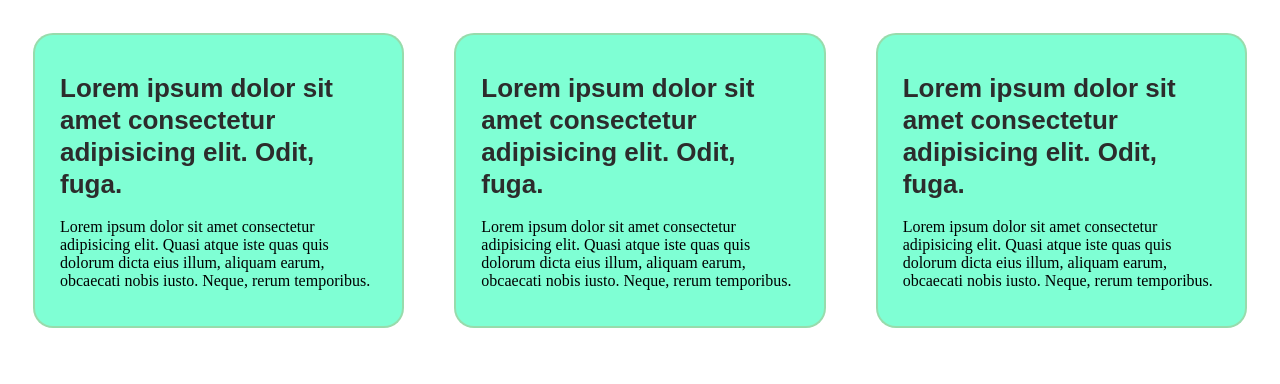
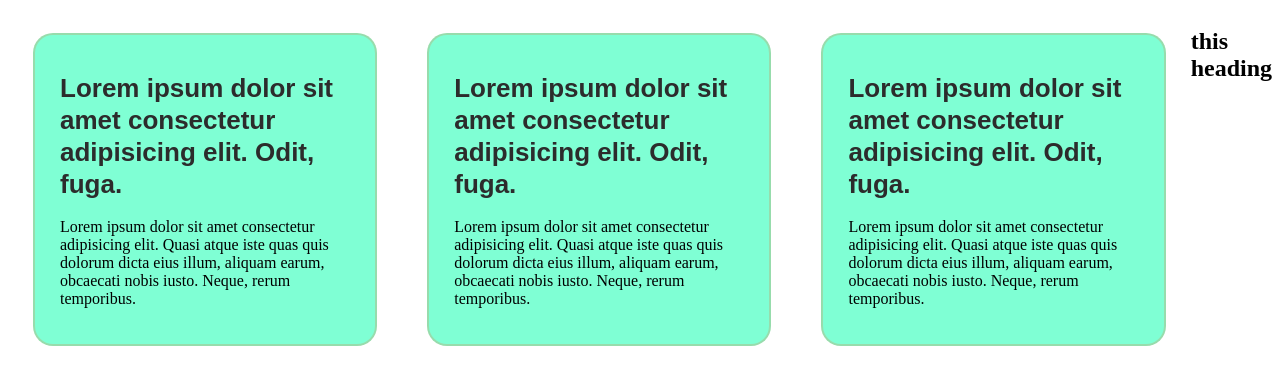
Before and after one commit to alamin-islam0/my-first-repo, a plain HTML site: page border, margin,external css, padding/index.html in a window 1280 px wide. Drawn offline with Linux system fonts and the light colour scheme.

Commit message:
new feature

```diff
--- a/border, margin,external css, padding/index.html
+++ b/border, margin,external css, padding/index.html
@@ -20,6 +20,9 @@
         <h1 class="post-title">Lorem ipsum dolor sit amet consectetur adipisicing elit. Odit, fuga.</h1>
         <p class="post-desciption">Lorem ipsum dolor sit amet consectetur adipisicing elit. Quasi atque iste quas quis dolorum dicta eius illum, aliquam earum, obcaecati nobis iusto. Neque, rerum temporibus.</p>
     </div>
+    <div>
+        <h2> this heading</h2>
+    </div>
 
 </div>
 
```
